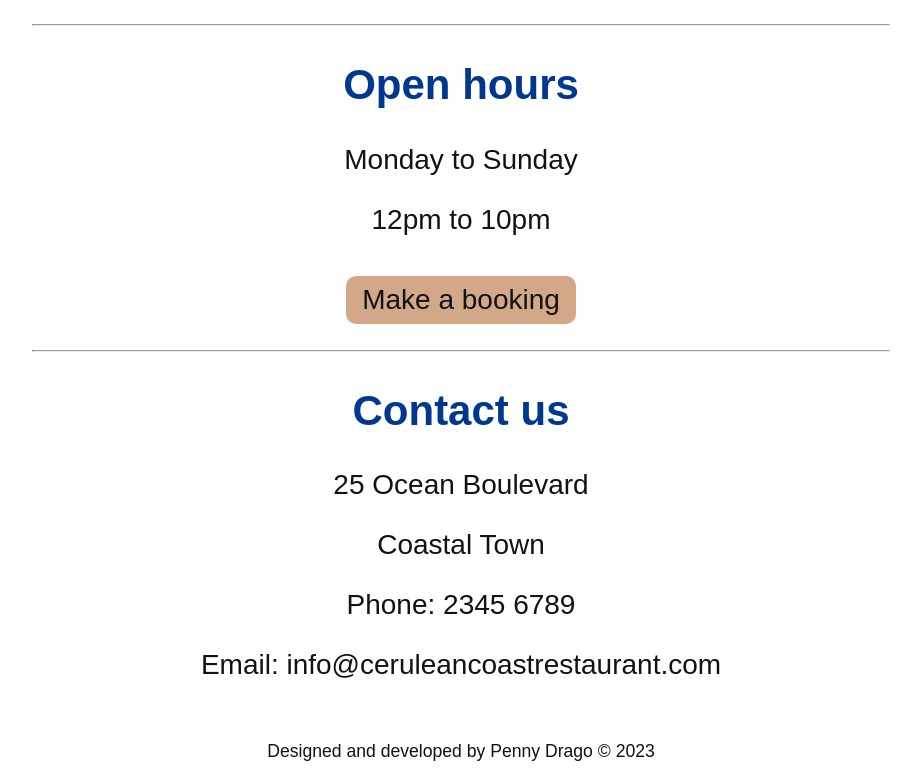
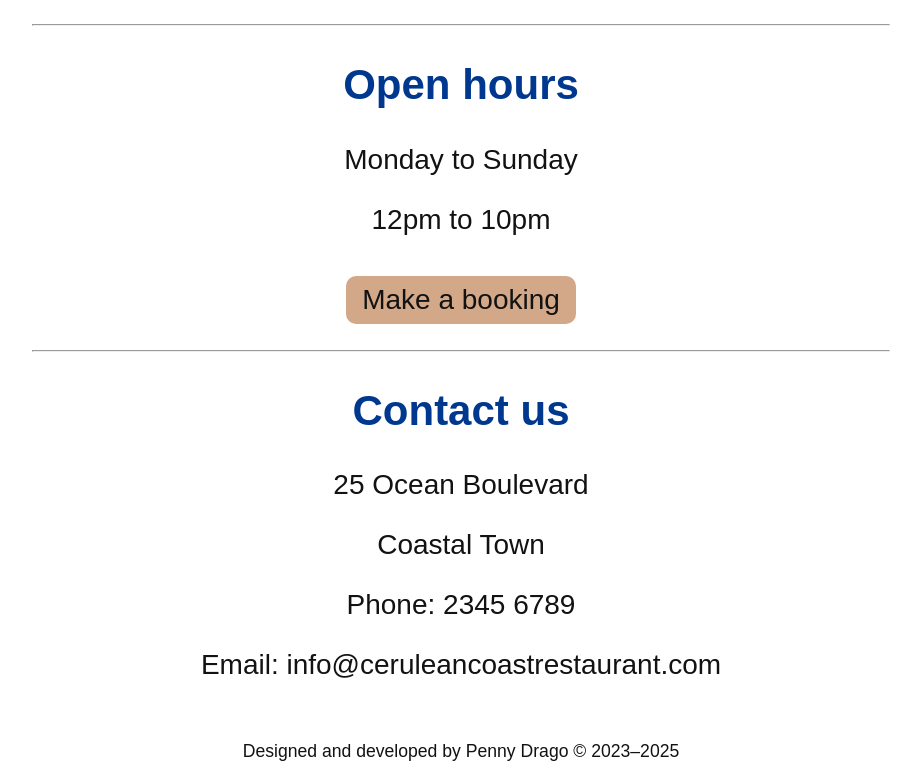
Before and after one commit to pennydrago/cerulean-coast, a React (Create React App) app: page / in a window 1280 px wide. Shown: the part 958-1738 px from the top of the page, without its empty margins (179-1100 px from the left). Built offline with nearby package versions, Linux system fonts and the light colour scheme.

Commit message:
update current year in footer

```diff
--- a/src/components/Footer.js
+++ b/src/components/Footer.js
@@ -2,7 +2,7 @@ export default function Footer() {
   return (
     <div>
       <div className="container" id="footer">
-        <p>Designed and developed by Penny Drago &copy; 2023</p>
+        <p>Designed and developed by Penny Drago &copy; 2023&ndash;2025</p>
       </div>
     </div>
   );
```
